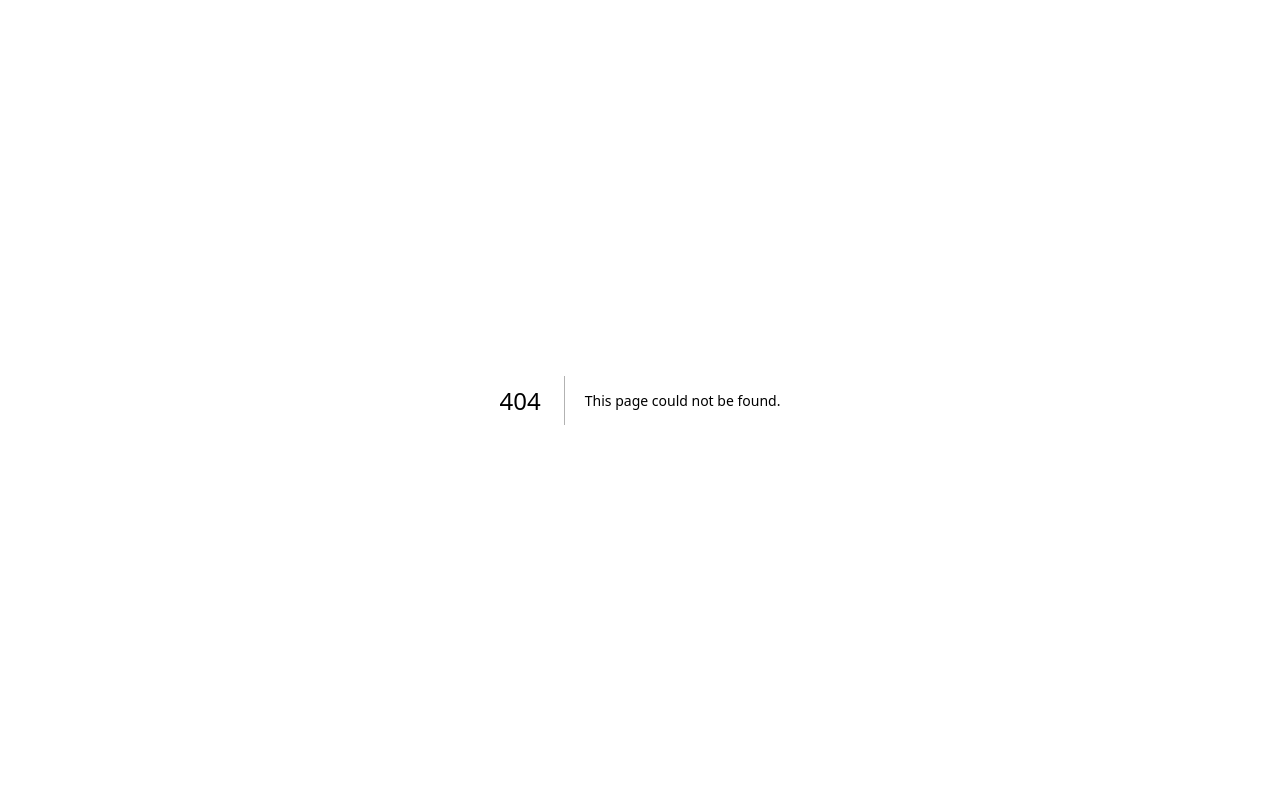
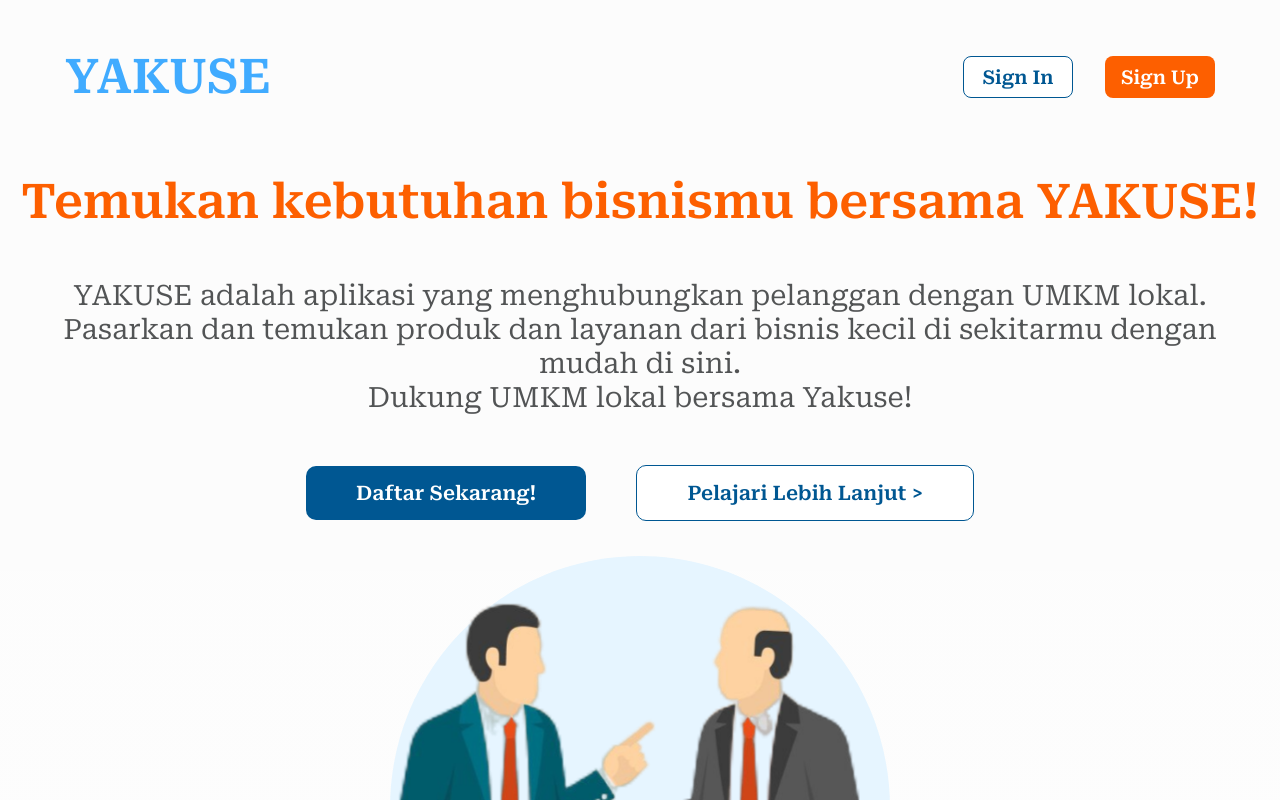
Before and after one commit to IryIndriyanto/yakuse-fe, a Next.js app: page /landing in a window 1280 px wide. Before the commit this address had no page. Shown: the top 800 px of the page. Built offline with nearby package versions, Linux system fonts and the light colour scheme.

Commit message:
Fix: styling with add layout for landingPage

```diff
--- /dev/null
+++ b/src/app/landing/layout.tsx
@@ -0,0 +1,17 @@
+import React from 'react'
+import Footer from '@/components/Footer'
+import LandingNavbar from '@/components/landingNavbar'
+
+const layout = ({ children }: { children: React.ReactNode }) => {
+  return (
+    <div
+      className={`w-[1920px] bg-primary-p-three max-w-full overflow-hidden flex flex-col items-start justify-start leading-[normal] tracking-[normal]`}
+    >
+      <LandingNavbar />
+      {children}
+      <Footer />
+    </div>
+  );
+};
+
+export default layout
--- /dev/null
+++ b/src/app/landing/page.tsx
@@ -0,0 +1,9 @@
+import React from 'react';
+import LandingMainContent from '@/components/landingMainContent';
+
+
+const landingpage = () => {
+  return <LandingMainContent />;
+};
+
+export default landingpage;
--- a/src/app/page.tsx
+++ b/src/app/page.tsx
@@ -1,20 +1,8 @@
-import React from 'react';
-import LandingNavbar from '@/components/landingNavbar';
-import LandingMainContent from '@/components/landingMainContent';
-import { Toaster } from 'react-hot-toast';
-import Footer from '@/components/Footer';
+import { redirect } from 'next/navigation'
+
 
 const landingpage = () => {
-  return (
-    <div
-      className={`w-[1920px] bg-primary-p-three max-w-full overflow-hidden flex flex-col items-start justify-start leading-[normal] tracking-[normal]`}
-    >
-      <LandingNavbar />
-      <LandingMainContent />
-      <Toaster/>
-      <Footer />
-    </div>
-  );
+  return redirect('/landing');
 };
 
 export default landingpage;
```
